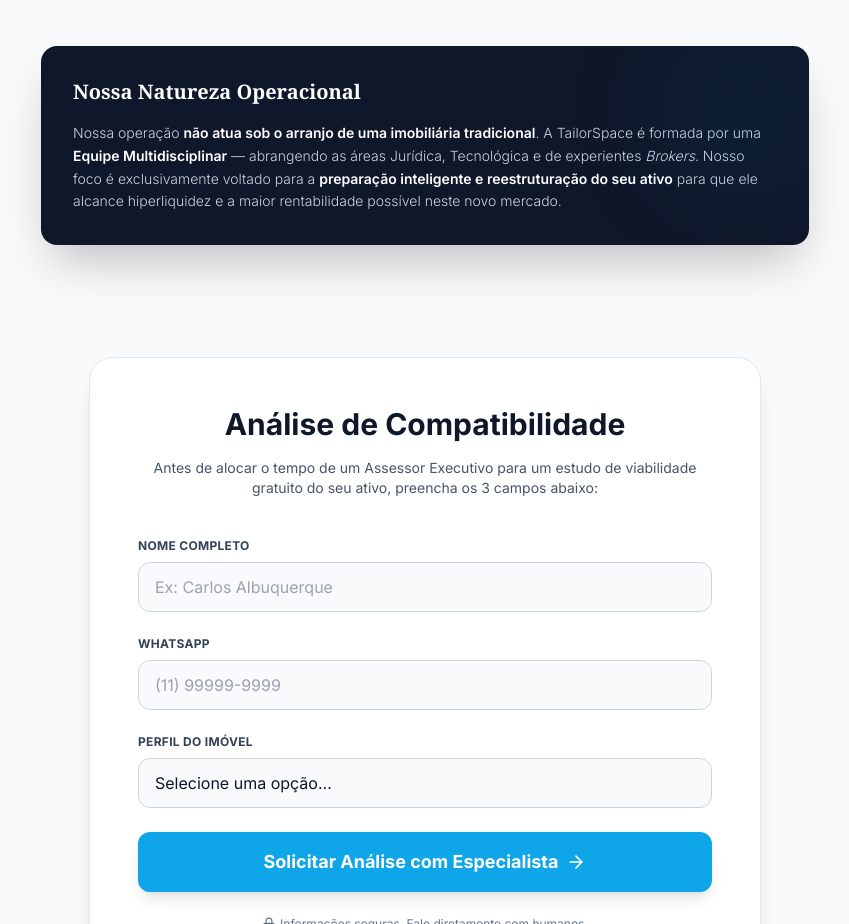
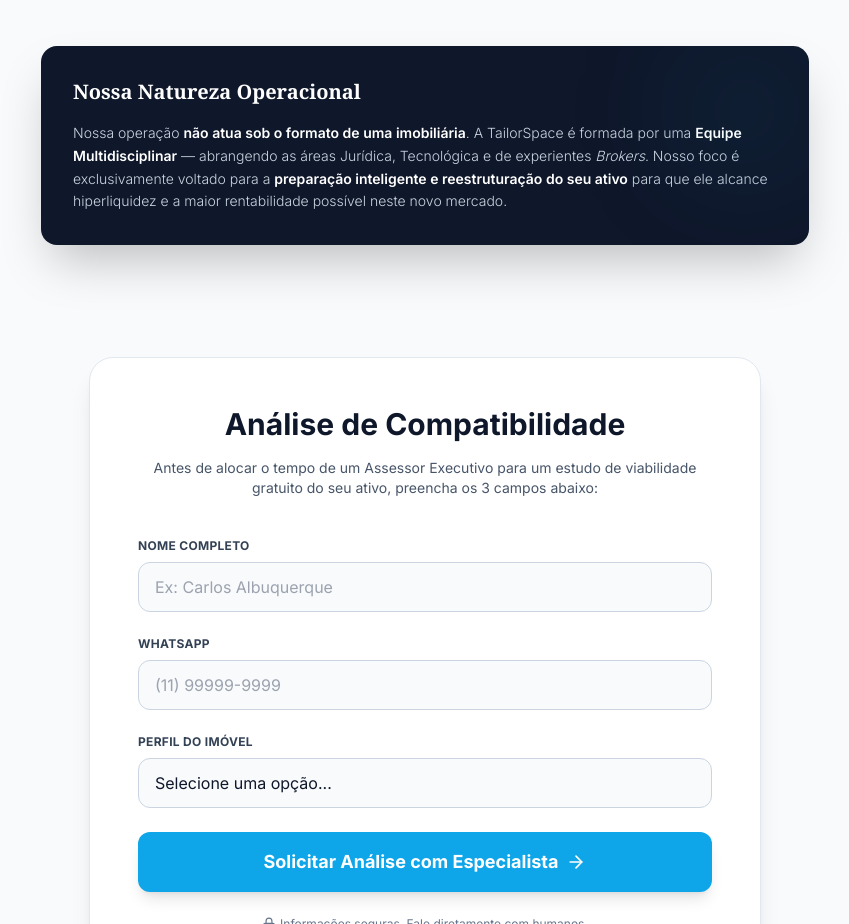
Before and after one commit to aleandrade926/tailorspace-app, a React (Vite) app: page /proprietario in a window 1280 px wide. Shown: the part 1380-2304 px from the top of the page, without its empty margins (215-1064 px from the left). Built offline with nearby package versions, Linux system fonts and the light colour scheme.

Commit message:
fix(compliance): remove word tradicional to unequivocally separate from real estate operations

```diff
--- a/src/pages/OwnerLandingPage.tsx
+++ b/src/pages/OwnerLandingPage.tsx
@@ -121,7 +121,7 @@ export default function OwnerLandingPage() {
             <div className="absolute top-0 right-0 w-32 h-32 bg-brand-500/10 rounded-full blur-3xl"></div>
             <h3 className="text-xl font-bold mb-4 font-serif text-white">Nossa Natureza Operacional</h3>
             <p className="text-sm text-slate-300 leading-relaxed font-light">
-              Nossa operação <strong className="text-white font-semibold">não atua sob o arranjo de uma imobiliária tradicional</strong>. A TailorSpace é formada por uma <strong className="text-white font-semibold">Equipe Multidisciplinar</strong> — abrangendo as áreas Jurídica, Tecnológica e de experientes <em>Brokers</em>. Nosso foco é exclusivamente voltado para a <strong className="text-white font-semibold">preparação inteligente e reestruturação do seu ativo</strong> para que ele alcance hiperliquidez e a maior rentabilidade possível neste novo mercado.
+              Nossa operação <strong className="text-white font-semibold">não atua sob o formato de uma imobiliária</strong>. A TailorSpace é formada por uma <strong className="text-white font-semibold">Equipe Multidisciplinar</strong> — abrangendo as áreas Jurídica, Tecnológica e de experientes <em>Brokers</em>. Nosso foco é exclusivamente voltado para a <strong className="text-white font-semibold">preparação inteligente e reestruturação do seu ativo</strong> para que ele alcance hiperliquidez e a maior rentabilidade possível neste novo mercado.
             </p>
           </div>
         </div>
```
